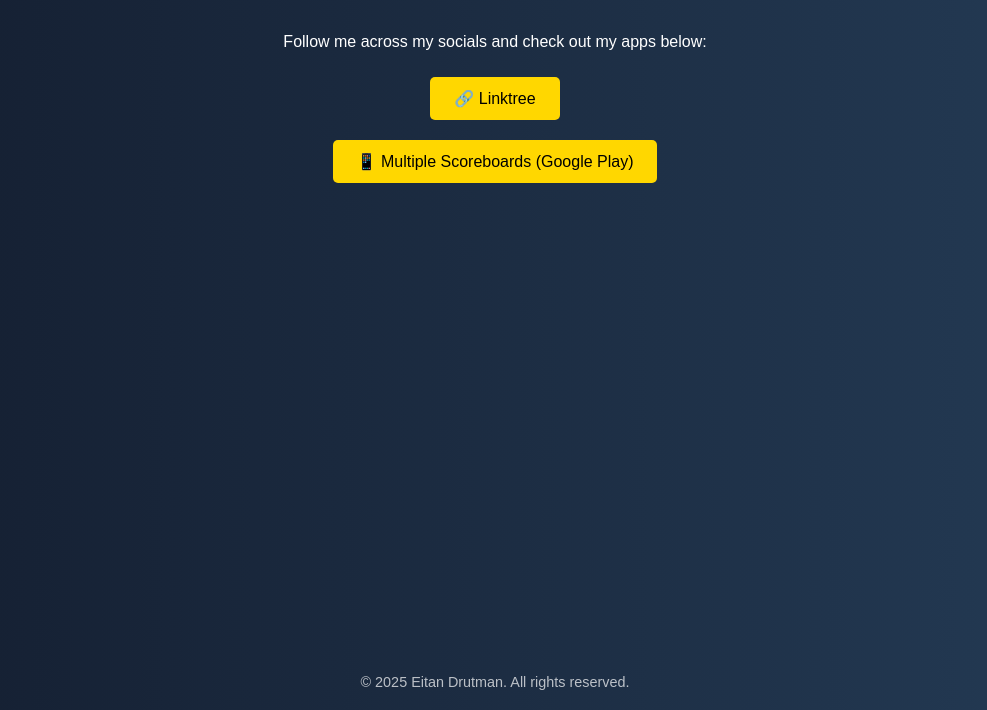
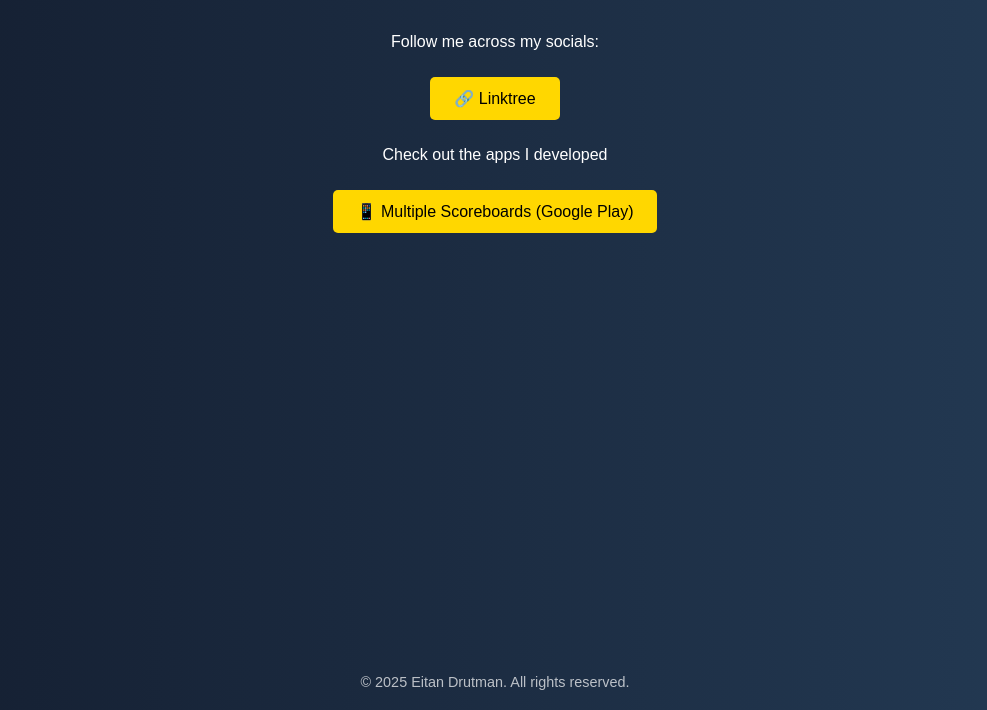
Before and after one commit to Eitan-Drutman/app-ads, a plain HTML site: page index.html in a window 1280 px wide. Shown: the part 90-800 px from the top of the page, without its empty margins (145-1132 px from the left). Drawn offline with Linux system fonts and the light colour scheme.

Commit message:
Update index.html

```diff
--- a/index.html
+++ b/index.html
@@ -49,9 +49,10 @@
 <body>
 
   <h1>Welcome to Eitan Drutman's Official Site</h1>
-  <p>Follow me across my socials and check out my apps below:</p>
+  <p>Follow me across my socials:</p>
+  <a class="button" href="https://linktr.ee/eitan_drutman" target="_blank">🔗 Linktree</a>
 
-  <a class="button" href="https://linktr.ee/eitan_drutman" target="_blank">🔗 Linktree</a>
+  <p>Check out the apps I developed</p>
   <a class="button" href="https://play.google.com/store/apps/details?id=com.eitan_drutman.Scoreboardsapp" target="_blank">📱 Multiple Scoreboards (Google Play)</a>
 
   <footer>
```
